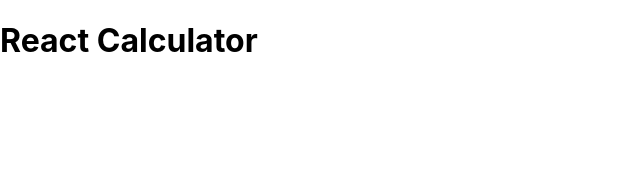
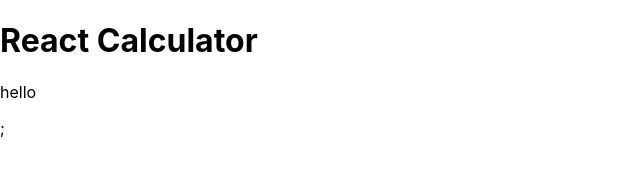
Before and after one commit to amuhaimen/react-calc, a React (Create React App) app: page / in a window 1280 px wide. Shown: the top 172 px of the page, without its empty margins (0-640 px from the left). Built offline with nearby package versions, Linux system fonts and the light colour scheme.

Commit message:
para added

```diff
--- a/src/App.js
+++ b/src/App.js
@@ -1,5 +1,10 @@
 function App() {
-  return <h1>React Calculator</h1>;
+  return (
+    <>
+      <h1>React Calculator</h1>
+      <p>hello</p>;
+    </>
+  );
 }
 
 export default App;
```
